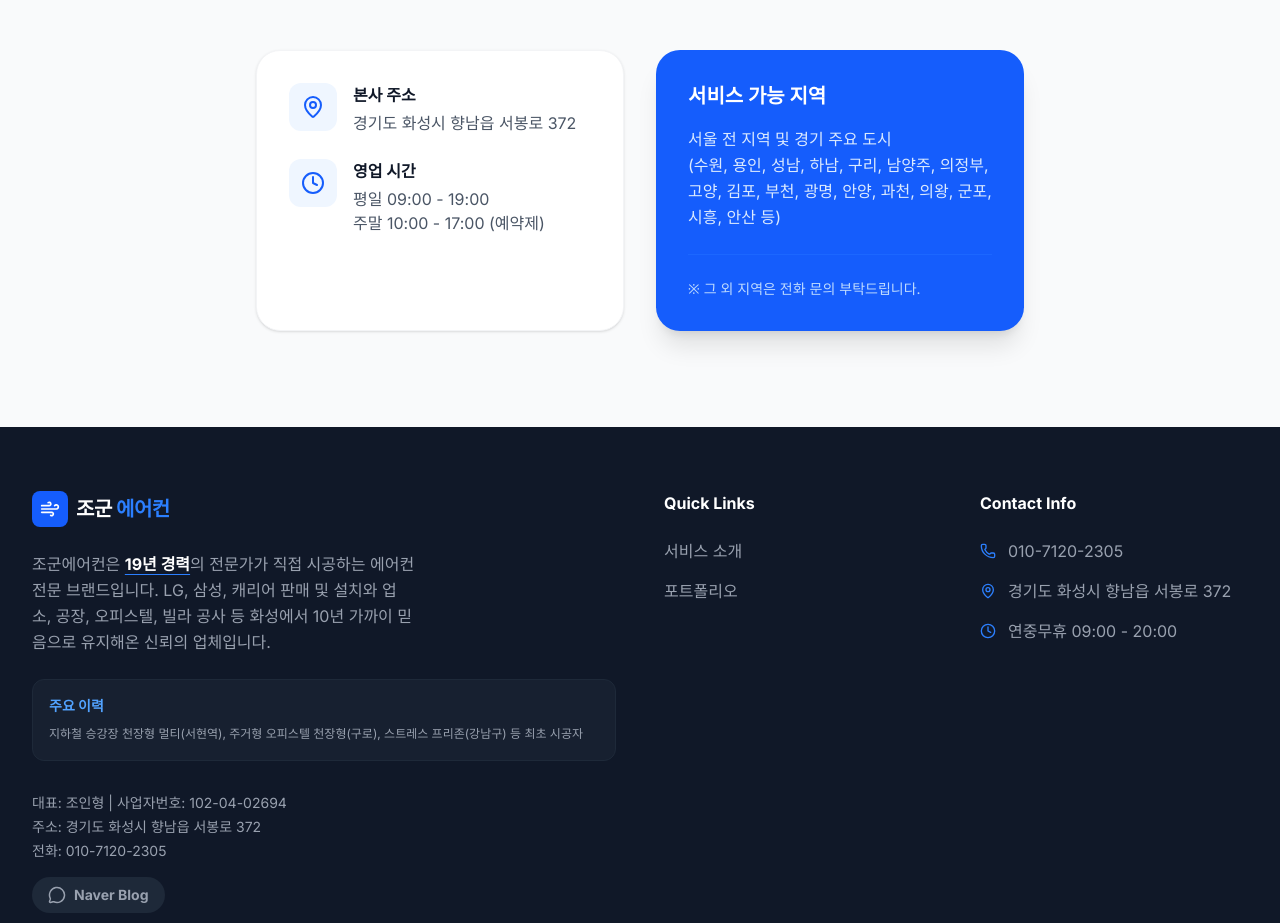
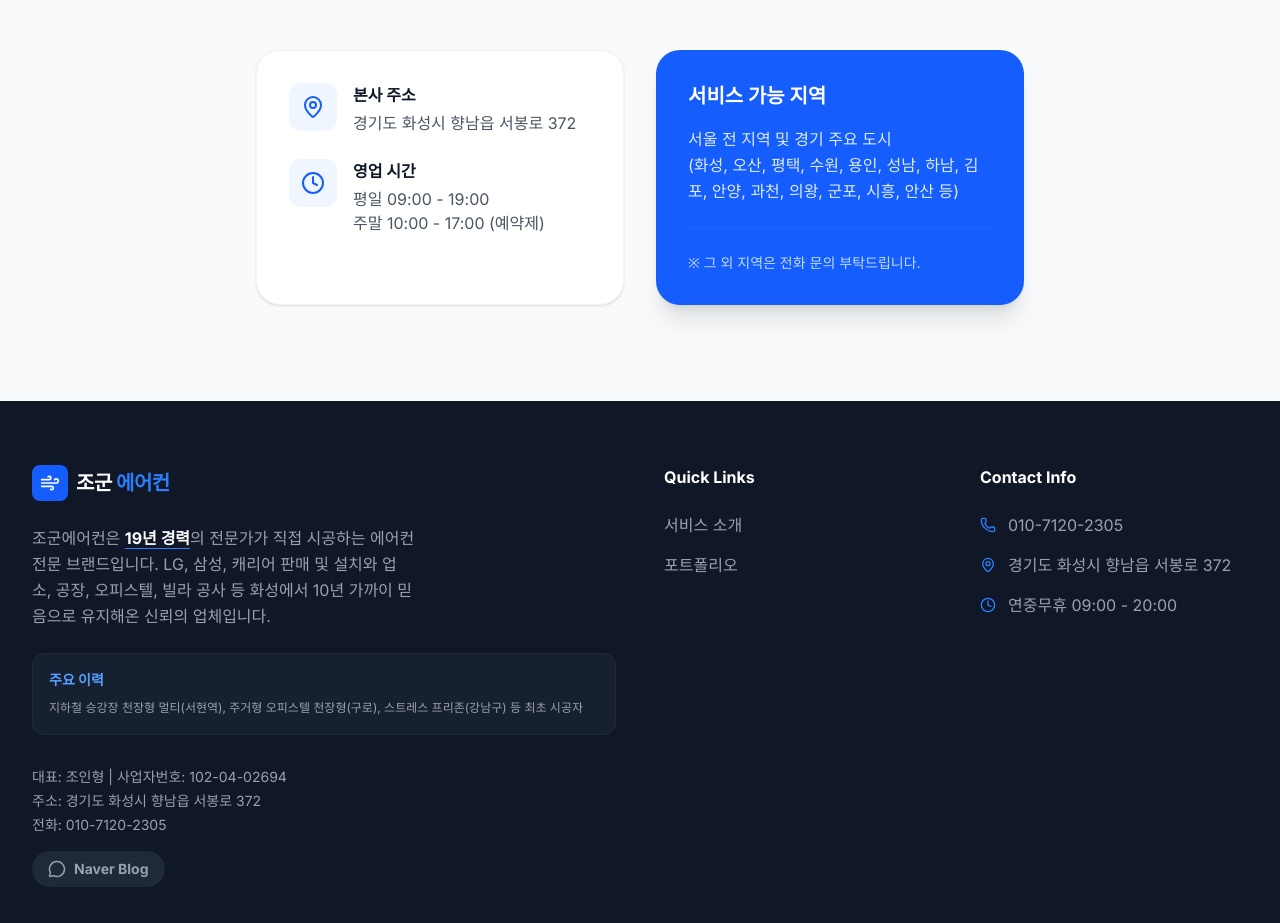
Before and after one commit to jodoll20-x/joair, a React (Vite) app: page / in a window 1280 px wide. Shown: the part 3249-4172 px from the top of the page. Built offline with nearby package versions, Linux system fonts and the light colour scheme.

Commit message:
fix(app): Update service area list
Expand service area coverage to include more cities in Gyeonggi province.

```diff
--- a/src/App.tsx
+++ b/src/App.tsx
@@ -402,7 +402,7 @@ const MapSection = () => (
             <p className="font-bold text-xl mb-4">서비스 가능 지역</p>
             <p className="text-blue-100 leading-relaxed">
               서울 전 지역 및 경기 주요 도시<br />
-              (수원, 용인, 성남, 하남, 구리, 남양주, 의정부, 고양, 김포, 부천, 광명, 안양, 과천, 의왕, 군포, 시흥, 안산 등)
+              (화성, 오산, 평택, 수원, 용인, 성남, 하남, 김포, 안양, 과천, 의왕, 군포, 시흥, 안산 등)
             </p>
             <div className="mt-6 pt-6 border-t border-blue-500/30">
               <p className="text-sm text-blue-200">※ 그 외 지역은 전화 문의 부탁드립니다.</p>
```
